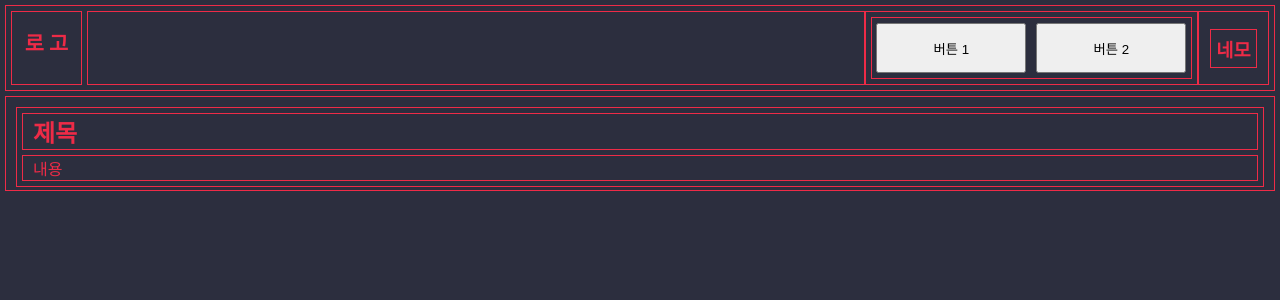
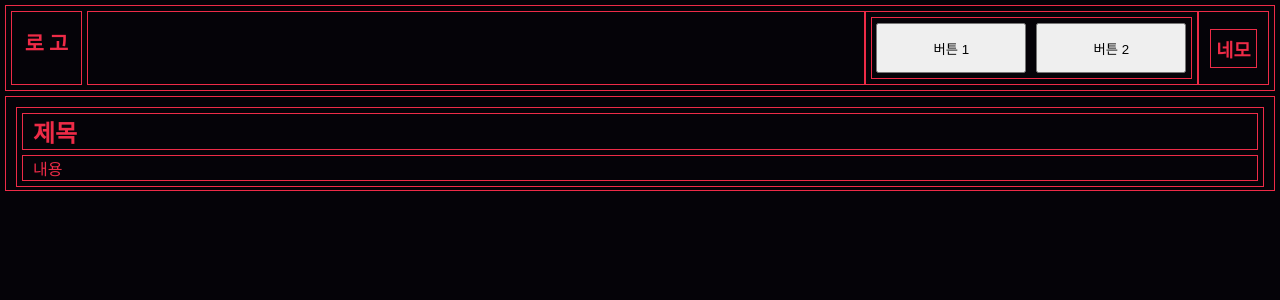
Before and after one commit to taesubyun/border-clone-coding, a React (Create React App) app: page / in a window 1280 px wide. Shown: the top 300 px of the page. Built offline with nearby package versions, Linux system fonts and the light colour scheme.

Commit message:
Footer 컴포넌트로 수정

```diff
--- a/src/App.css
+++ b/src/App.css
@@ -5,5 +5,5 @@
 }
 
 body {
-    background-color: #2c2e3e;
+    background-color: #050308;
 }
--- a/src/App.js
+++ b/src/App.js
@@ -1,12 +1,14 @@
 import './App.css';
 import Navbar from './components/Navbar';
 import Section from './components/Section';
+import Footer from './components/Footer';
 
 function App() {
     return (
         <div className='App'>
             <Navbar />
             <Section />
+            <Footer />
         </div>
     );
 }
--- /dev/null
+++ b/src/components/Footer.js
@@ -0,0 +1,5 @@
+const Footer = () => {
+    return <div></div>;
+};
+
+export default Footer;
--- a/src/components/Main.js
+++ /dev/null
@@ -1,5 +0,0 @@
-const Main = () => {
-    return <div></div>;
-};
-
-export default Main;
```
